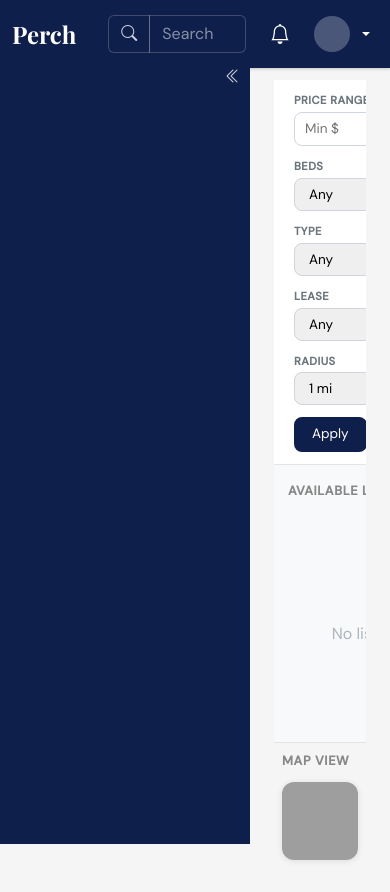
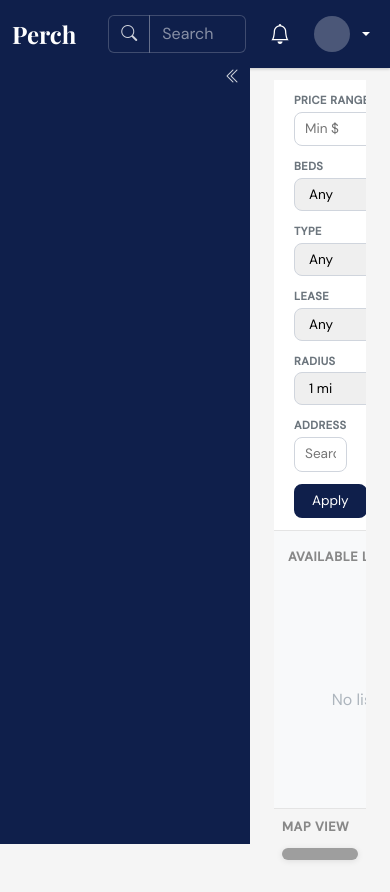
Before and after one commit to cheneez/perch, a Django app: page /student/find-housing/ in a window 390 px wide. Run offline with Django 5.2, Linux system fonts and the light colour scheme; data that the repository does not hold is empty; some libraries are stand-ins or nearby versions; grey boxes are pictures that could not be loaded.

Commit message:
Minor fixes, fixed dates, map on student overview, search bar for listings, autofill address for subletting, removed settings button

```diff
--- a/lessor/templates/lessor/dashboard.html
+++ b/lessor/templates/lessor/dashboard.html
@@ -9,9 +9,6 @@
     <div>
       <h2 class="mb-1">Lessor Dashboard</h2>
       <p class="text-muted small mb-0">Welcome back, {{ user.first_name|default:user.username }}</p>
-    </div>
-    <div class="text-muted small">
-      {% now "l, F j, Y" %}
     </div>
   </div>
 
--- a/lessor/urls.py
+++ b/lessor/urls.py
@@ -10,7 +10,6 @@ urlpatterns = [
     path('messages/', views.LessorMessagesView.as_view(), name='messages'),
     path('create-listing/', views.LessorPlaceholderView.as_view(), {'page_title': 'Create listing'}, name='create_listing'),
     path('listings/', views.LessorPlaceholderView.as_view(), {'page_title': 'View listings'}, name='view_listings'),
-    path('find-tenants/', views.LessorPlaceholderView.as_view(), {'page_title': 'Find tenants'}, name='find_tenants'),
     path('verification/', views.LessorVerificationView.as_view(), name='verification'),
     path('profile/', views.LessorProfileSelfView.as_view(), name='profile'),
     path('profile/<int:user_id>/', views.LessorProfileOtherView.as_view(), name='public_profile'),
--- a/listings/templates/listings/_places_autocomplete_js.html
+++ b/listings/templates/listings/_places_autocomplete_js.html
@@ -29,6 +29,10 @@
     if (!input || !latField || !lngField || !distanceField || !window.google || !google.maps || !google.maps.places) {
       return;
     }
+    if (input.dataset.placesAutocompleteBound === '1') {
+      return;
+    }
+    input.dataset.placesAutocompleteBound = '1';
 
     input.dataset.selectedAddress = input.value.trim();
 
--- a/student/templates/student/find_housing.html
+++ b/student/templates/student/find_housing.html
@@ -57,6 +57,21 @@
         <option value="2" {% if radius == "2" %}selected{% endif %}>2 mi</option>
         <option value="5" {% if radius == "5" %}selected{% endif %}>5 mi</option>
       </select>
+    </div>
+
+    <div class="fh-filter-group fh-filter-group-address">
+      <label class="fh-filter-label">Address</label>
+      <div class="fh-address-input-wrap">
+        <input
+          type="text"
+          id="fh-address-input"
+          name="address"
+          class="fh-input fh-address-input"
+          placeholder="Search exact listing address"
+          value="{{ filters.address|default:'' }}"
+          autocomplete="off">
+        <div id="fh-address-suggestions" class="list-group fh-address-suggestions" style="display:none;"></div>
+      </div>
     </div>
 
     <button type="submit" class="fh-btn-apply">Apply</button>
@@ -135,7 +150,70 @@
 {% endblock %}
 
 {% block extra_js %}
+{{ address_suggestions|json_script:"fh-address-suggestions-data" }}
 <script>
+function initFHAddressSuggestions() {
+  var input = document.getElementById('fh-address-input');
+  var list = document.getElementById('fh-address-suggestions');
+  var dataEl = document.getElementById('fh-address-suggestions-data');
+  if (!input || !list || !dataEl) return;
+
+  var addresses = [];
+  try {
+    addresses = JSON.parse(dataEl.textContent || '[]');
+  } catch (e) {
+    addresses = [];
+  }
+
+  function hideSuggestions() {
+    list.style.display = 'none';
+    list.innerHTML = '';
+  }
+
+  function renderSuggestions(query) {
+    var q = (query || '').trim().toLowerCase();
+    if (!q) {
+      hideSuggestions();
+      return;
+    }
+
+    var matches = addresses
+      .filter(function (addr) { return addr.toLowerCase().indexOf(q) !== -1; })
+      .slice(0, 8);
+
+    if (!matches.length) {
+      hideSuggestions();
+      return;
+    }
+
+    list.innerHTML = '';
+    matches.forEach(function (addr) {
+      var btn = document.createElement('button');
+      btn.type = 'button';
+      btn.className = 'list-group-item list-group-item-action';
+      btn.textContent = addr;
+      btn.addEventListener('click', function () {
+        input.value = addr;
+        hideSuggestions();
+      });
+      list.appendChild(btn);
+    });
+    list.style.display = 'block';
+  }
+
+  input.addEventListener('input', function () {
+    renderSuggestions(input.value);
+  });
+  input.addEventListener('focus', function () {
+    renderSuggestions(input.value);
+  });
+  input.addEventListener('blur', function () {
+    setTimeout(hideSuggestions, 120);
+  });
+}
+
+initFHAddressSuggestions();
+
 function initFHMap() {
   var pins = {{ map_pins|safe }};
   var radiusMiles = {{ radius }};
@@ -260,6 +338,12 @@ function initFHMap() {
   flex-direction: column;
   gap: 3px;
 }
+.fh-filter-group-address {
+  margin-left: 0;
+}
+.fh-address-input-wrap {
+  position: relative;
+}
 
 .fh-filter-label {
   font-size: 0.7rem;
@@ -287,6 +371,19 @@ function initFHMap() {
   transition: border-color 0.15s;
 }
 .fh-input { width: 90px; }
+.fh-address-input { width: 220px; min-width: 220px; }
+.fh-address-suggestions {
+  position: absolute;
+  top: calc(100% + 4px);
+  left: 0;
+  right: 0;
+  z-index: 25;
+  max-height: 220px;
+  overflow-y: auto;
+  border: 1px solid #d0d5dd;
+  border-radius: 8px;
+  box-shadow: 0 4px 12px rgba(0, 0, 0, 0.08);
+}
 .fh-select { min-width: 110px; }
 .fh-input:focus, .fh-select:focus { border-color: #0f1f4b; }
 
@@ -485,6 +582,8 @@ function initFHMap() {
 
 /* ── Responsive ── */
 @media (max-width: 640px) {
+  .fh-filter-group-address { margin-left: 0; }
+  .fh-address-input { width: 100%; min-width: 0; }
   .fh-body { flex-direction: column; }
   .fh-list { width: 100%; border-right: none; border-bottom: 1px solid #e4e4e4; max-height: 45vh; }
   .fh-map-panel { padding: 8px; }
--- a/student/views.py
+++ b/student/views.py
@@ -87,6 +87,21 @@ class StudentDashboardView(StudentProfileRequiredMixin, RoleRequiredMixin, Templ
         context = super().get_context_data(**kwargs)
         context['user'] = self.request.user
         user = self.request.user
+        available_listings = (
+            Listing.objects.publicly_visible()
+            .filter(status=Listing.Status.AVAILABLE, distance_miles__lte=1.0)
+            .prefetch_related("images")
+            .order_by("-created_at")
+        )
+
+        def primary_image_url(listing):
+            image = listing.images.first()
+            if not image:
+                return ""
+            if image.image:
+                return image.image.url
+            return image.image_url or ""
+
         context['favorite_listings'] = (
             Listing.objects.accessible_to(self.request.user)
             .filter(favorited_by__user=user, status='available')
@@ -97,6 +112,20 @@ class StudentDashboardView(StudentProfileRequiredMixin, RoleRequiredMixin, Templ
         context['favorite_listing_ids'] = set(
             ListingFavorite.objects.filter(user=user).values_list('listing_id', flat=True)
         )
+        context["dashboard_map_pins"] = json.dumps([
+            {
+                "pk": listing.pk,
+                "lat": listing.latitude,
+                "lng": listing.longitude,
+                "title": listing.title,
+                "price": str(listing.price_monthly),
+                "image_url": primary_image_url(listing),
+                "url": reverse("listings:property", args=[listing.pk]),
+            }
+            for listing in available_listings
+            if listing.latitude is not None and listing.longitude is not None
+        ])
+        context["google_maps_api_key"] = settings.GOOGLE_MAPS_API_KEY
         context["dashboard_groups"] = (
             Group.objects
             .filter(memberships__user=user)
@@ -132,11 +161,12 @@ class StudentDashboardView(StudentProfileRequiredMixin, RoleRequiredMixin, Templ
 class FindHousingView(View):
 
     def get(self, request):
-        qs = (
+        available_qs = (
             Listing.objects.publicly_visible()
             .filter(status=Listing.Status.AVAILABLE)
             .prefetch_related('images')
         )
+        qs = available_qs
 
         min_price  = request.GET.get('min_price', '').strip()
         max_price  = request.GET.get('max_price', '').strip()
@@ -144,6 +174,7 @@ class FindHousingView(View):
         room_type  = request.GET.get('room_type', '').strip()
         lease_type = request.GET.get('lease_type', '').strip()
         radius     = request.GET.get('radius', '1').strip()
+        address    = request.GET.get('address', '').strip()
 
         try:
             radius_float = float(radius)
@@ -153,18 +184,38 @@ class FindHousingView(View):
             radius_float = 1.0
             radius = '1'
 
+        suggestions_qs = available_qs
         if min_price:
             qs = qs.filter(price_monthly__gte=min_price)
+            suggestions_qs = suggestions_qs.filter(price_monthly__gte=min_price)
         if max_price:
             qs = qs.filter(price_monthly__lte=max_price)
+            suggestions_qs = suggestions_qs.filter(price_monthly__lte=max_price)
         if bedrooms:
             qs = qs.filter(bedrooms=bedrooms)
+            suggestions_qs = suggestions_qs.filter(bedrooms=bedrooms)
         if room_type:
             qs = qs.filter(room_type=room_type)
+            suggestions_qs = suggestions_qs.filter(room_type=room_type)
         if lease_type:
             qs = qs.filter(lease_type=lease_type)
+            suggestions_qs = suggestions_qs.filter(lease_type=lease_type)
 
-        qs = qs.filter(distance_miles__lte=radius_float).order_by('-created_at')
+        qs = qs.filter(distance_miles__lte=radius_float)
+        suggestions_qs = suggestions_qs.filter(distance_miles__lte=radius_float)
+
+        if address:
+            qs = qs.filter(address__iexact=address)
+
+        qs = qs.order_by('-created_at')
+
+        address_suggestions = list(
+            suggestions_qs.exclude(address__isnull=True)
+            .exclude(address__exact='')
+            .values_list('address', flat=True)
+            .order_by('address')
+            .distinct()
+        )
 
         def primary_image_url(listing):
             image = listing.images.first()
@@ -196,6 +247,7 @@ class FindHousingView(View):
             'map_pins': map_pins,
             'filters': request.GET,
             'radius': radius,
+            'address_suggestions': address_suggestions,
             'google_maps_api_key': settings.GOOGLE_MAPS_API_KEY,
             'favorite_listing_ids': favorite_listing_ids,
         })
--- a/templates/base.html
+++ b/templates/base.html
@@ -48,7 +48,6 @@
               <a class="dropdown-item" href="{% url 'lessor:profile' %}">Profile</a>
               {% endif %}
             </li>
-            <li><a class="dropdown-item" href="#">Settings</a></li>
             <li><hr class="dropdown-divider"></li>
             <li><a class="dropdown-item" href="{% url 'logout' %}">Logout</a></li>
           </ul>
@@ -77,7 +76,6 @@
       <a class="sidebar-link {% if url_name == 'messages' %}active{% endif %}" href="{% url 'lessor:messages' %}"><i class="bi bi-chat-dots"></i><span class="sidebar-label">Messages</span></a>
       <a class="sidebar-link {% if url_name == 'create_listing' or url_name == 'listings-create' %}active{% endif %}" href="{% url 'listings:listings-create' %}"><i class="bi bi-plus-square"></i><span class="sidebar-label">Create listing</span></a>
       <a class="sidebar-link {% if url_name == 'view_listings' or url_name == 'listings-list' %}active{% endif %}" href="{% url 'listings:listings-list' %}"><i class="bi bi-list-ul"></i><span class="sidebar-label">View listings</span></a>
-      <a class="sidebar-link {% if url_name == 'find_tenants' %}active{% endif %}" href="{% url 'lessor:find_tenants' %}"><i class="bi bi-people"></i><span class="sidebar-label">Find tenants</span></a>
       <a class="sidebar-link {% if url_name == 'profile' %}active{% endif %}" href="{% url 'lessor:profile' %}"><i class="bi bi-person-circle"></i><span class="sidebar-label">My profile</span></a>
       {% endif %}
       {% endwith %}
```
Also changed, not shown: listings/templates/listings/create_fixed.html (+4 -10 lines), listings/templates/listings/edit.html (+4 -6 lines), student/templates/student/dashboard.html (+89 -9 lines).
